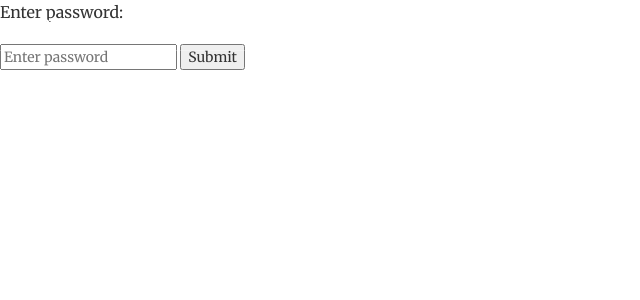
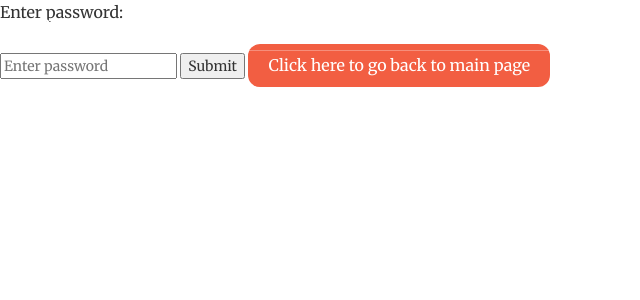
Before and after one commit to jkimOTD/jkimOTD.github.io, a Jekyll site: the page built from module2.html, in a window 1280 px wide. Shown: the top 300 px of the page, without its empty margins (0-640 px from the left). Built offline with Jekyll 4.4.1, drawn with Linux system fonts in a browser that asks for light colours.

Commit message:
Update mod2.html

```diff
--- a/_includes/mod2.html
+++ b/_includes/mod2.html
@@ -82,6 +82,9 @@
             <p>Enter password: </p>
             <input type="password" id="password-input" placeholder="Enter password">
             <button onclick="checkPassword()">Submit</button>
+            <button class="aesthetic-button" onclick="window.location.href='https://jkimotd.github.io/test/'">
+                Click here to go back to main page
+            </button>
         </div>
     </div>
     <div id="locked-section">
```
